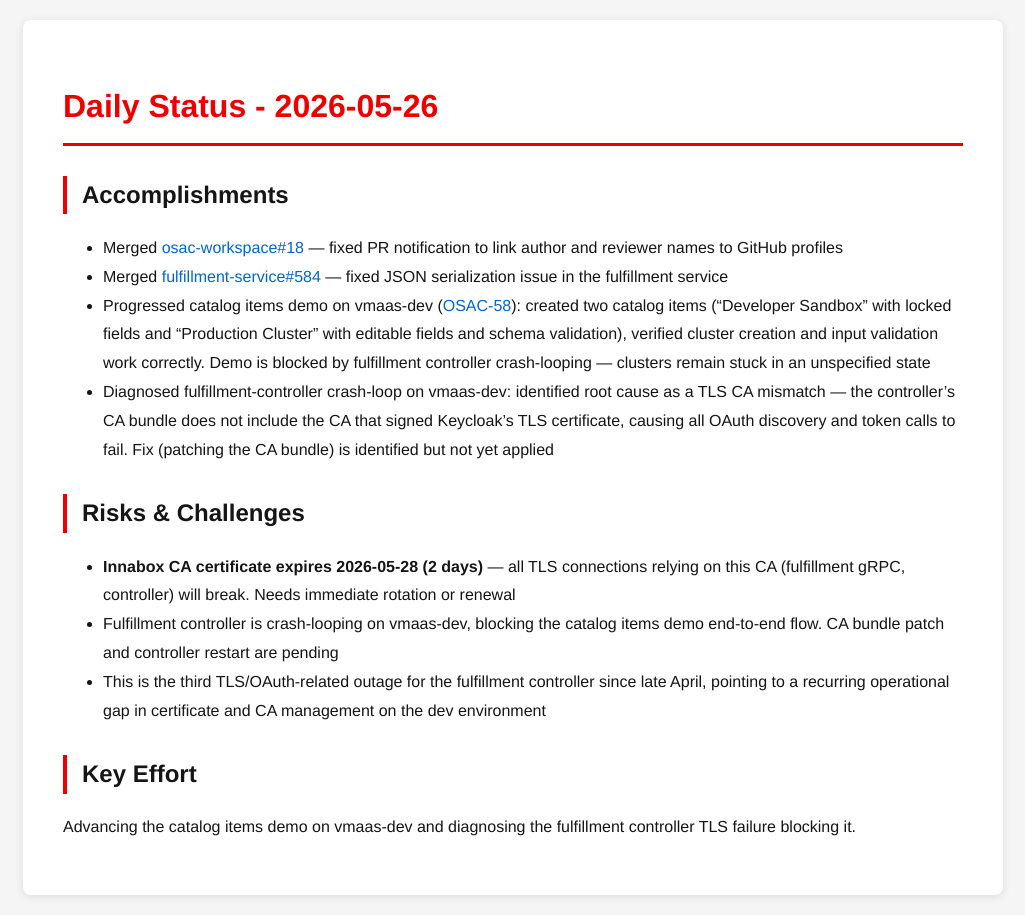
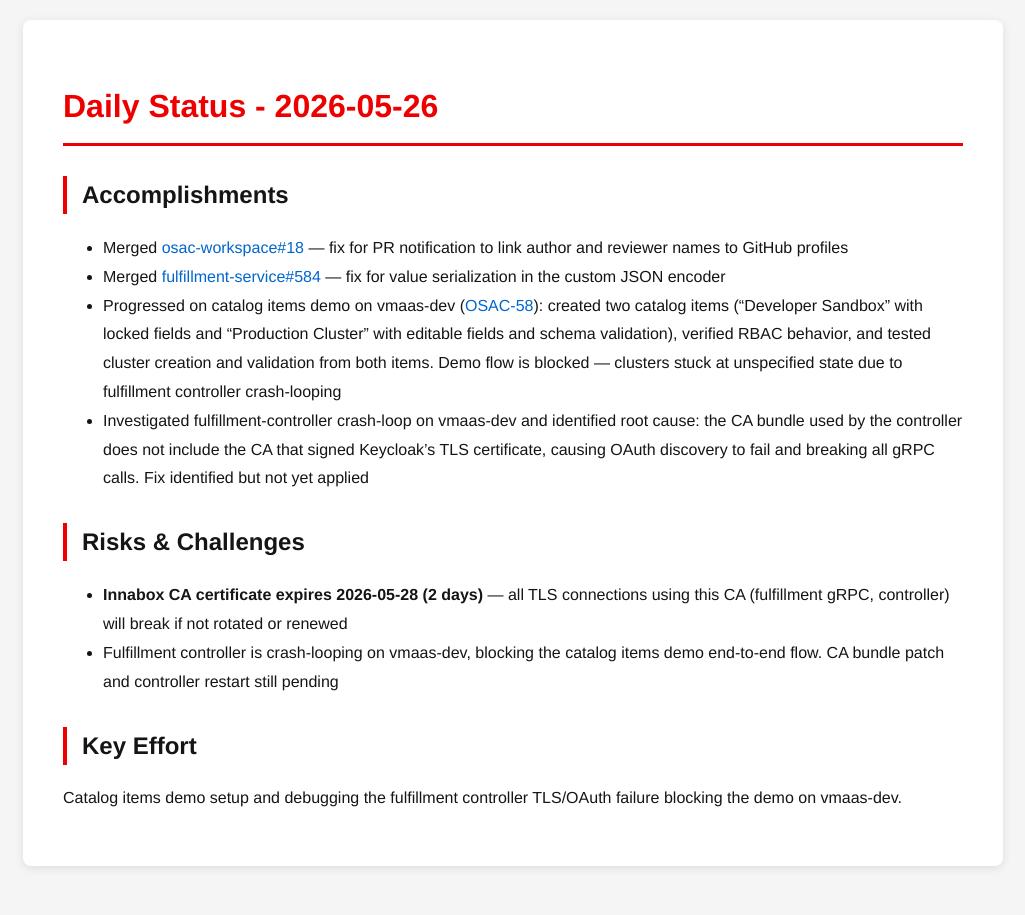
Before and after one commit to tzvatot/daily-status, a Jekyll site: the page built from 2026-05-26.md, in a window 1280 px wide. Shown: the whole page, without its empty margins (127-1152 px from the left). Built offline with Jekyll 4.4.1, drawn with Linux system fonts in a browser that asks for light colours.

Commit message:
Daily status update - 2026-05-26

```diff
--- a/2026-05-26.md
+++ b/2026-05-26.md
@@ -7,15 +7,14 @@ date: 2026-05-26
 # Daily Status - 2026-05-26
 
 ## Accomplishments
-- Merged [osac-workspace#18](https://github.com/osac-project/osac-workspace/pull/18) — fixed PR notification to link author and reviewer names to GitHub profiles
-- Merged [fulfillment-service#584](https://github.com/osac-project/fulfillment-service/pull/584) — fixed JSON serialization issue in the fulfillment service
-- Progressed catalog items demo on vmaas-dev ([OSAC-58](https://redhat.atlassian.net/browse/OSAC-58)): created two catalog items ("Developer Sandbox" with locked fields and "Production Cluster" with editable fields and schema validation), verified cluster creation and input validation work correctly. Demo is blocked by fulfillment controller crash-looping — clusters remain stuck in an unspecified state
-- Diagnosed fulfillment-controller crash-loop on vmaas-dev: identified root cause as a TLS CA mismatch — the controller's CA bundle does not include the CA that signed Keycloak's TLS certificate, causing all OAuth discovery and token calls to fail. Fix (patching the CA bundle) is identified but not yet applied
+- Merged [osac-workspace#18](https://github.com/osac-project/osac-workspace/pull/18) — fix for PR notification to link author and reviewer names to GitHub profiles
+- Merged [fulfillment-service#584](https://github.com/osac-project/fulfillment-service/pull/584) — fix for value serialization in the custom JSON encoder
+- Progressed on catalog items demo on vmaas-dev ([OSAC-58](https://redhat.atlassian.net/browse/OSAC-58)): created two catalog items ("Developer Sandbox" with locked fields and "Production Cluster" with editable fields and schema validation), verified RBAC behavior, and tested cluster creation and validation from both items. Demo flow is blocked — clusters stuck at unspecified state due to fulfillment controller crash-looping
+- Investigated fulfillment-controller crash-loop on vmaas-dev and identified root cause: the CA bundle used by the controller does not include the CA that signed Keycloak's TLS certificate, causing OAuth discovery to fail and breaking all gRPC calls. Fix identified but not yet applied
 
 ## Risks & Challenges
-- **Innabox CA certificate expires 2026-05-28 (2 days)** — all TLS connections relying on this CA (fulfillment gRPC, controller) will break. Needs immediate rotation or renewal
-- Fulfillment controller is crash-looping on vmaas-dev, blocking the catalog items demo end-to-end flow. CA bundle patch and controller restart are pending
-- This is the third TLS/OAuth-related outage for the fulfillment controller since late April, pointing to a recurring operational gap in certificate and CA management on the dev environment
+- **Innabox CA certificate expires 2026-05-28 (2 days)** — all TLS connections using this CA (fulfillment gRPC, controller) will break if not rotated or renewed
+- Fulfillment controller is crash-looping on vmaas-dev, blocking the catalog items demo end-to-end flow. CA bundle patch and controller restart still pending
 
 ## Key Effort
-Advancing the catalog items demo on vmaas-dev and diagnosing the fulfillment controller TLS failure blocking it.
+Catalog items demo setup and debugging the fulfillment controller TLS/OAuth failure blocking the demo on vmaas-dev.
```
